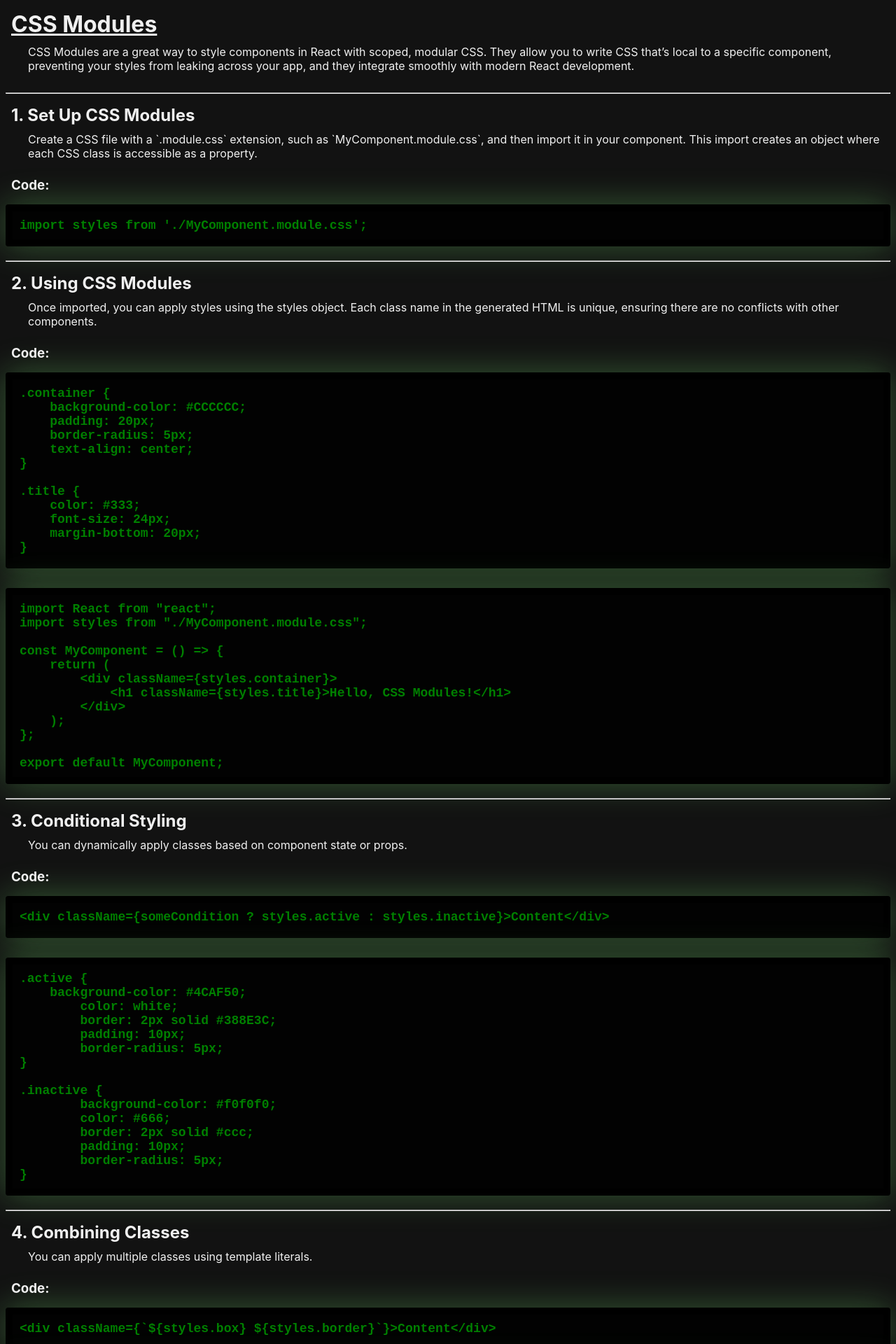
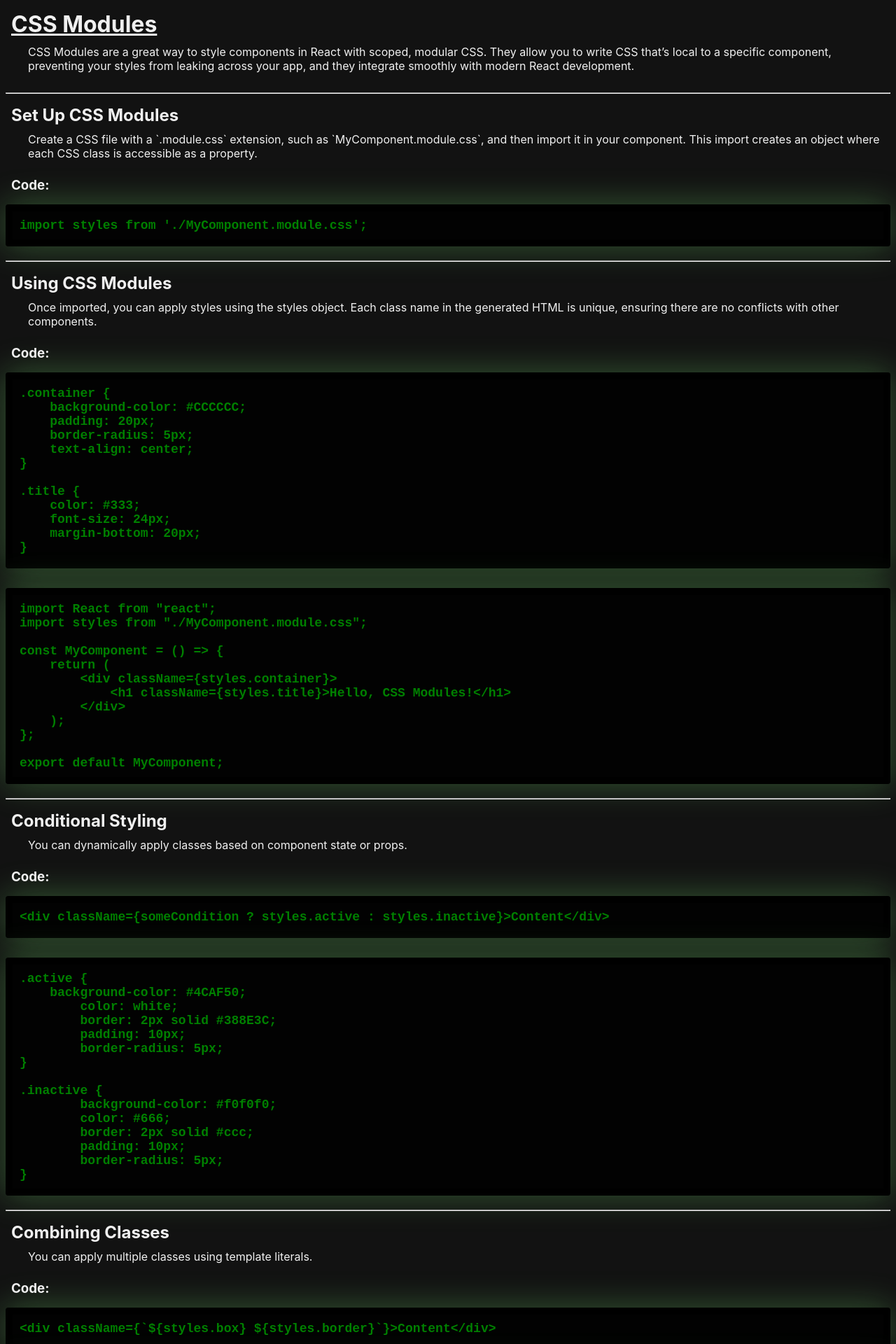
Before and after one commit to rees-kyle/react_showcase, a React (Create React App) app in the folder project/: page /react_showcase/css-modules in a window 1280 px wide. Shown: the part 820-2740 px from the top of the page at 70% size. Built offline with nearby package versions, Linux system fonts and the light colour scheme.

Commit message:
Modify level 2 headings in components
Removed numbered headings in the following components:
- SetUp
- Usage
- ConditionalStyling
- CombiningClasses

```diff
--- a/project/src/components/styling/css_modules/CombiningClasses.js
+++ b/project/src/components/styling/css_modules/CombiningClasses.js
@@ -3,7 +3,7 @@ const CombiningClasses = () => {
     <div>
       <br/>
       <hr/>
-      <h2>4. Combining Classes</h2>
+      <h2>Combining Classes</h2>
       <p>
         You can apply multiple classes using template literals.
       </p>
--- a/project/src/components/styling/css_modules/ConditionalStyling.js
+++ b/project/src/components/styling/css_modules/ConditionalStyling.js
@@ -3,7 +3,7 @@ const ConditionalStyling = () => {
     <div>
       <br/>
       <hr/>
-      <h2>3. Conditional Styling</h2>
+      <h2>Conditional Styling</h2>
       <p>
         You can dynamically apply classes based on component state or props.
       </p>
--- a/project/src/components/styling/css_modules/SetUp.js
+++ b/project/src/components/styling/css_modules/SetUp.js
@@ -3,7 +3,7 @@ const SetUp = () => {
     <div>
       <br/>
       <hr/>
-      <h2>1. Set Up CSS Modules</h2>
+      <h2>Set Up CSS Modules</h2>
       <p>
         Create a CSS file with a `.module.css` extension, such as `MyComponent.module.css`,
         and then import it in your component.
--- a/project/src/components/styling/css_modules/Usage.js
+++ b/project/src/components/styling/css_modules/Usage.js
@@ -3,7 +3,7 @@ const Usage = () => {
     <div>
       <br/>
       <hr/>
-      <h2>2. Using CSS Modules</h2>
+      <h2>Using CSS Modules</h2>
       <p>
         Once imported, you can apply styles using the styles object.
         Each class name in the generated HTML is unique,
```
